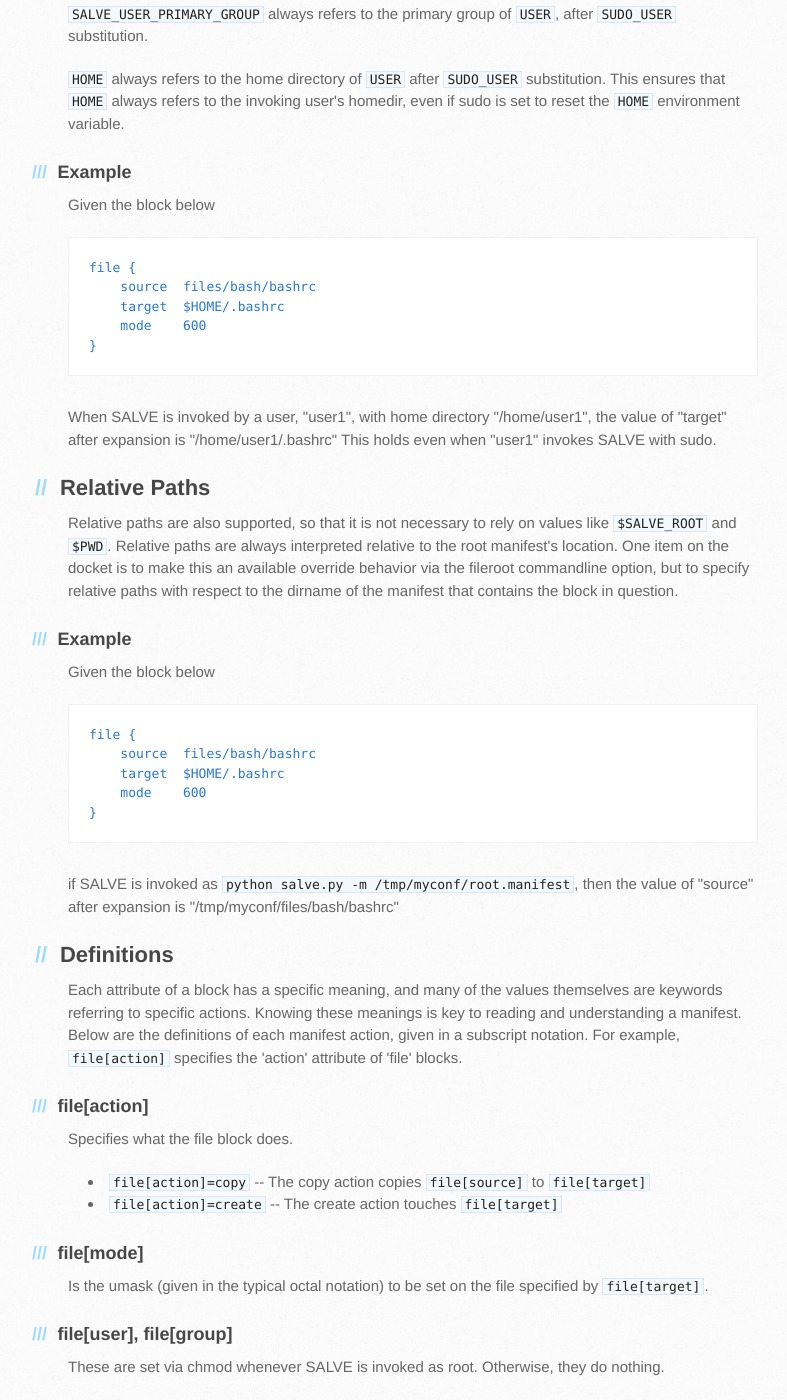
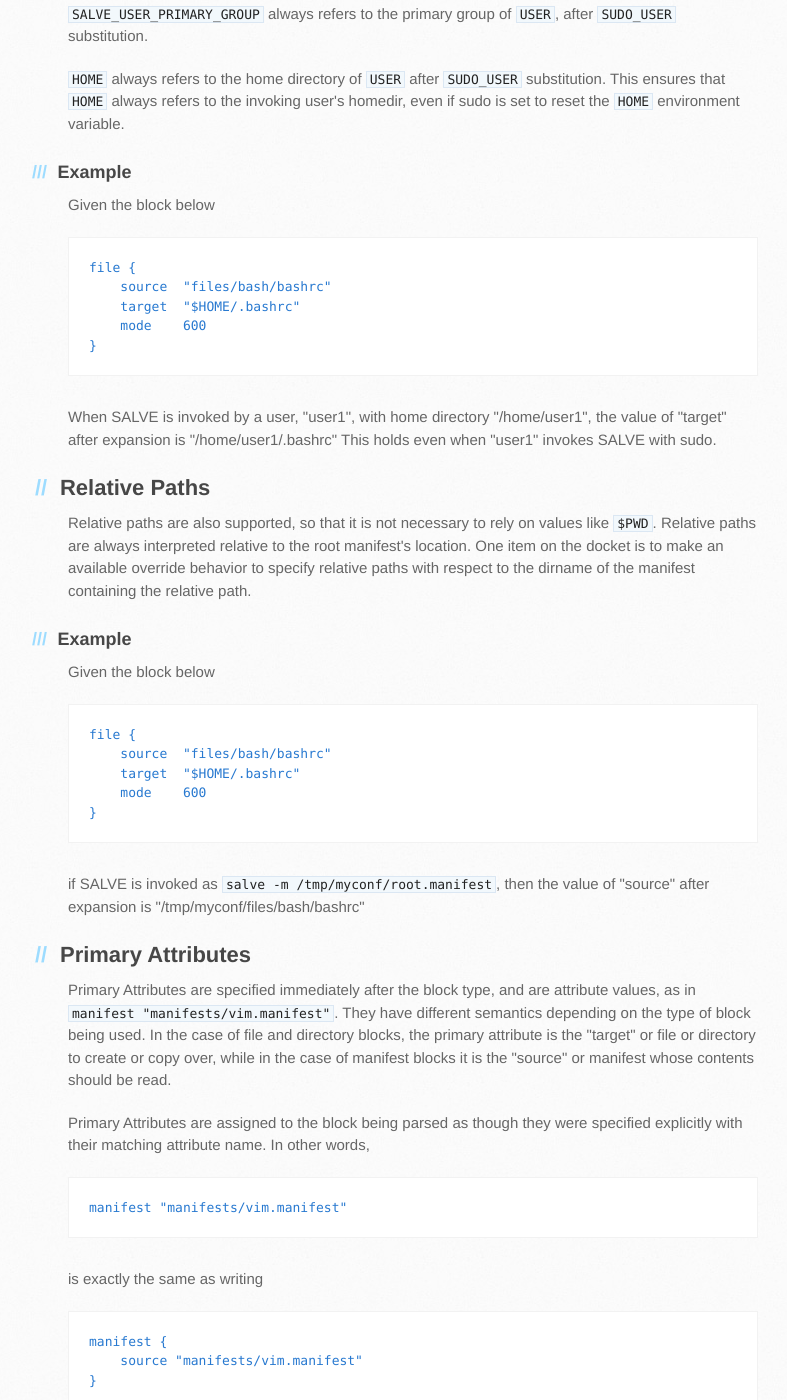
Before and after one commit to sirosen/salve.sirosen.net, a Jekyll site: the page built from lang/index.html, in a window 1280 px wide and 1400 px high, scrolled down 995 px. Shown: the whole window, without its empty margins (102-889 px from the left). Built offline with Jekyll 4.4.1, drawn with Linux system fonts in a browser that asks for light colours; some web fonts are replaced.

Commit message:
Add mention of primary attrs to lang page

```diff
--- a/lang/index.html
+++ b/lang/index.html
@@ -62,11 +59,14 @@
 <div class="folding-code">
 <h3>SALVE Grammar</h3>
 <code>e := Empty String
-   | block_id { attrs } e
+   | block_id optional_primary_attr { attrs } e
 
 block_id := "file"
           | "directory"
           | "manifest"
+
+optional_primary_attr := Empty String
+                       | value
 
 attrs := Empty String
        | name value attrs
@@ -139,8 +139,8 @@
 <p>Given the block below</p>
 
 <pre><code>file {
-    source  files/bash/bashrc
-    target  $HOME/.bashrc
+    source  "files/bash/bashrc"
+    target  "$HOME/.bashrc"
     mode    600
 }
 </code></pre>
@@ -156,9 +156,11 @@
     Relative Paths
 </h2>
 
-<p>Relative paths are also supported, so that it is not necessary to rely on values like <code>$SALVE_ROOT</code> and <code>$PWD</code>.
+<p>Relative paths are also supported, so that it is not necessary to rely on values like <code>$PWD</code>.
 Relative paths are always interpreted relative to the root manifest's location.
-One item on the docket is to make this an available override behavior via the fileroot commandline option, but to specify relative paths with respect to the dirname of the manifest that contains the block in question.</p>
+One item on the docket is to make an available override behavior to specify
+relative paths with respect to the dirname of the manifest containing the
+relative path.</p>
 
 <h3>
     <a name="example-1" class="anchor" href="#example-1">
@@ -170,14 +172,40 @@
 <p>Given the block below</p>
 
 <pre><code>file {
-    source  files/bash/bashrc
-    target  $HOME/.bashrc
+    source  "files/bash/bashrc"
+    target  "$HOME/.bashrc"
     mode    600
 }
 </code></pre>
 
-<p>if SALVE is invoked as <code>python salve.py -m /tmp/myconf/root.manifest</code>,
+<p>if SALVE is invoked as <code>salve -m /tmp/myconf/root.manifest</code>,
 then the value of "source" after expansion is "/tmp/myconf/files/bash/bashrc"</p>
+
+<h2>
+    <a name="primary-attrs" class="anchor" href="#primary-attrs">
+        <span class="octicon octicon-link"></span>
+    </a>
+    Primary Attributes
+</h2>
+
+<p>Primary Attributes are specified immediately after the block type, and are
+attribute values, as in <code>manifest "manifests/vim.manifest"</code>.
+They have different semantics depending on the type of block being used.
+In the case of file and directory blocks, the primary attribute is the "target"
+or file or directory to create or copy over, while in the case of manifest
+blocks it is the "source" or manifest whose contents should be read.</p>
+
+<p>Primary Attributes are assigned to the block being parsed as though they
+were specified explicitly with their matching attribute name.
+In other words,</p>
+
+<pre><code>manifest "manifests/vim.manifest"</code></pre>
+
+<p>is exactly the same as writing</p>
+
+<pre><code>manifest {
+    source "manifests/vim.manifest"
+}</code></pre>
 
 <h2>
     <a name="definitions" class="anchor" href="#definitions">
```
Also changed, not shown: other parts of lang/index.html (+9 -12 lines).
